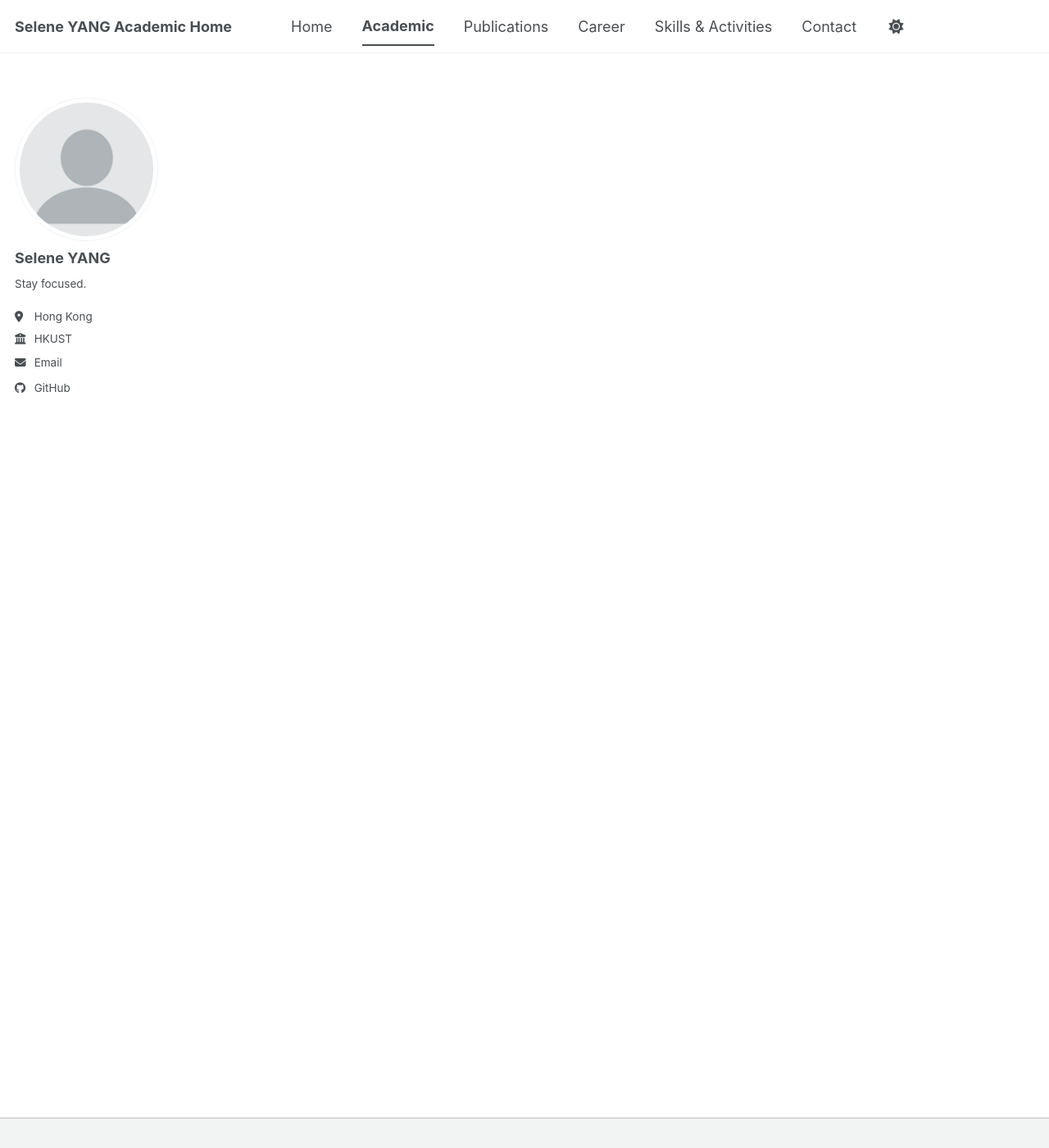
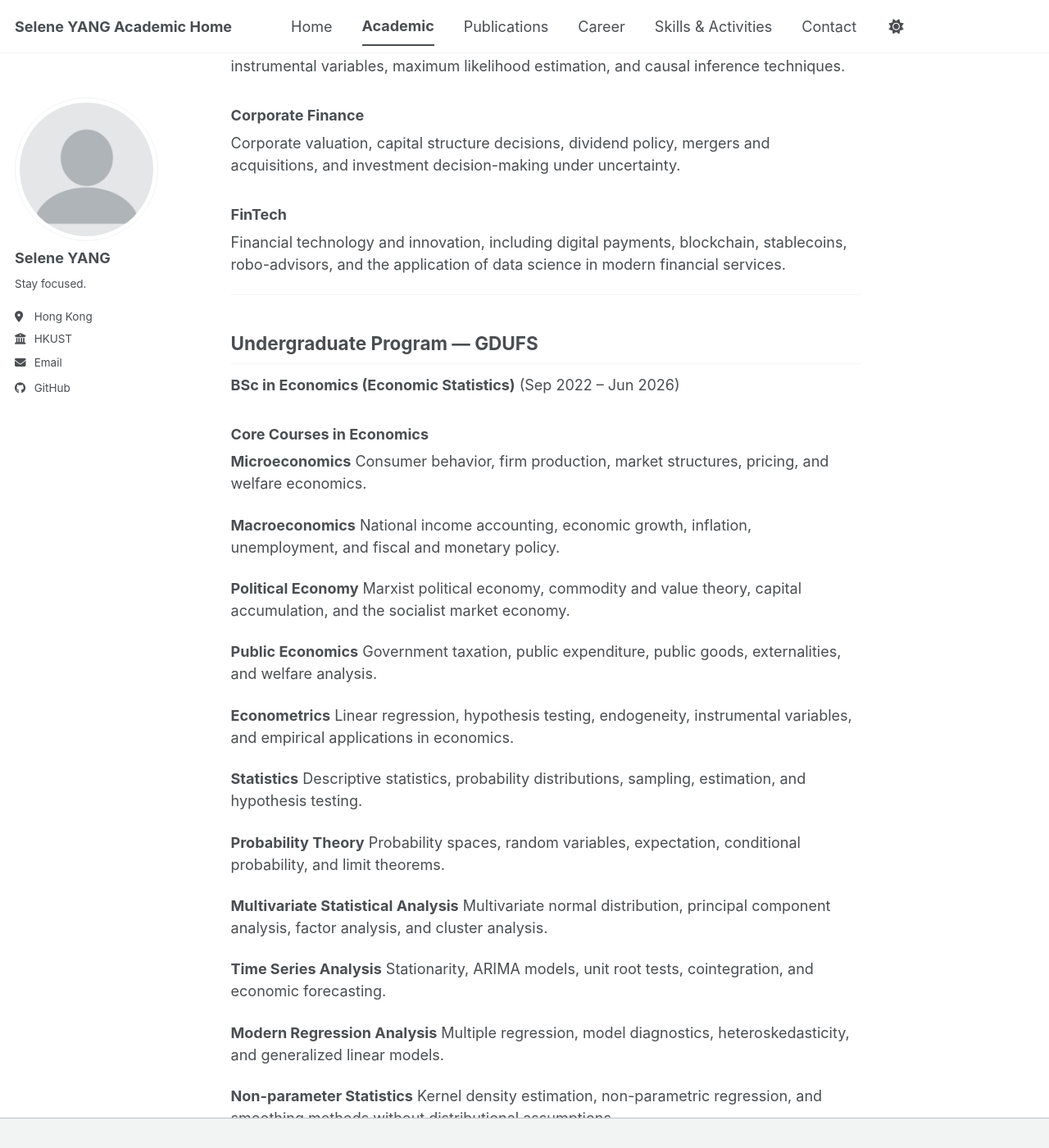
Before and after one commit to seleney365-tech/seleney365-tech.github.io, a Jekyll site: the page built from _pages/academic.md, in a window 1280 px wide and 1400 px high, scrolled down 560 px. Shown: the whole window at 82% size. Built offline with Jekyll 4.4.1, drawn with Linux system fonts in a browser that asks for light colours; a style sheet for code colours, icons or effects is not loaded; some of the changed text lies outside the part shown.

Commit message:
Update academic.md

```diff
--- a/_pages/academic.md
+++ b/_pages/academic.md
@@ -5,12 +5,120 @@ permalink: /academic/
 author_profile: true
 ---
 
-## Courses
+## Master's Program — HKUST
 
-### Master's Program (HKUST)
+**MSc in Economics** (Aug 2026 – Aug 2027, expected)
 
-<!-- 稍后根据课纲填写 -->
+### Advanced Macroeconomics
+Advanced macroeconomic theory, including dynamic general equilibrium models, growth theory, business cycle analysis, and the role of fiscal and monetary policy in modern economies.
 
-### Undergraduate Program (GDUFS)
+### Advanced Microeconomics
+Advanced microeconomic theory covering consumer and producer theory, general equilibrium, game theory, mechanism design, and information economics.
 
-<!-- 稍后根据课纲填写 -->
+### Advanced Econometrics
+Advanced econometric methods for empirical research, including panel data models, instrumental variables, maximum likelihood estimation, and causal inference techniques.
+
+### Corporate Finance
+Corporate valuation, capital structure decisions, dividend policy, mergers and acquisitions, and investment decision-making under uncertainty.
+
+### FinTech
+Financial technology and innovation, including digital payments, blockchain, stablecoins, robo-advisors, and the application of data science in modern financial services.
+
+---
+
+## Undergraduate Program — GDUFS
+
+**BSc in Economics (Economic Statistics)** (Sep 2022 – Jun 2026)
+
+### Core Courses in Economics
+
+**Microeconomics**
+Consumer behavior, firm production, market structures, pricing, and welfare economics.
+
+**Macroeconomics**
+National income accounting, economic growth, inflation, unemployment, and fiscal and monetary policy.
+
+**Political Economy**
+Marxist political economy, commodity and value theory, capital accumulation, and the socialist market economy.
+
+**Public Economics**
+Government taxation, public expenditure, public goods, externalities, and welfare analysis.
+
+**Econometrics**
+Linear regression, hypothesis testing, endogeneity, instrumental variables, and empirical applications in economics.
+
+**Statistics**
+Descriptive statistics, probability distributions, sampling, estimation, and hypothesis testing.
+
+**Probability Theory**
+Probability spaces, random variables, expectation, conditional probability, and limit theorems.
+
+**Multivariate Statistical Analysis**
+Multivariate normal distribution, principal component analysis, factor analysis, and cluster analysis.
+
+**Time Series Analysis**
+Stationarity, ARIMA models, unit root tests, cointegration, and economic forecasting.
+
+**Modern Regression Analysis**
+Multiple regression, model diagnostics, heteroskedasticity, and generalized linear models.
+
+**Non-parameter Statistics**
+Kernel density estimation, non-parametric regression, and smoothing methods without distributional assumptions.
+
+**Sampling Technology**
+Sampling designs, stratified sampling, cluster sampling, and survey data analysis.
+
+**Statistical Models**
+Generalized linear models, logistic regression, Poisson regression, and model selection.
+
+**Market Research and Forecasting**
+Market survey design, consumer behavior analysis, demand forecasting, and business applications.
+
+**Mathematical Statistics**
+Estimation theory, sufficient statistics, hypothesis testing theory, and asymptotic properties.
+
+### Core Courses in Mathematics & Programming
+
+**Advanced Mathematics (I & II)**
+Calculus, limits, derivatives, integrals, series, and multivariable calculus.
+
+**Advanced Algebra**
+Linear algebra, matrices, determinants, eigenvalues, and vector spaces.
+
+**Python Programming**
+Python syntax, data structures, file handling, and basic data analysis libraries.
+
+**R Programming Language**
+R syntax, data manipulation, statistical analysis, and visualization.
+
+**C++ Programming Language**
+C++ syntax, object-oriented programming, algorithms, and data structures.
+
+**Database Technology**
+Relational databases, SQL queries, data modeling, and database design.
+
+**Data Management and Analysis in MS Excel**
+Excel functions, pivot tables, data cleaning, and basic statistical analysis.
+
+**Data Mining Operation**
+Data preprocessing, classification, clustering, association rules, and predictive modeling.
+
+### Other Relevant Courses
+
+**Accounting**
+Financial accounting principles, financial statements, and basic managerial accounting.
+
+**Money and Banking**
+Financial systems, central banking, monetary policy, and the role of financial intermediaries.
+
+**International Trade**
+Comparative advantage, trade theories, trade policy, and global economic integration.
+
+**Corporate Operations Statistics**
+Statistical methods for business operations, quality control, and process improvement.
+
+**Statistical Software**
+Practical use of statistical software (SPSS, Stata) for data analysis.
+
+**Innovation and Entrepreneurial Basics**
+Fundamentals of innovation, business model design, and entrepreneurship.
```
